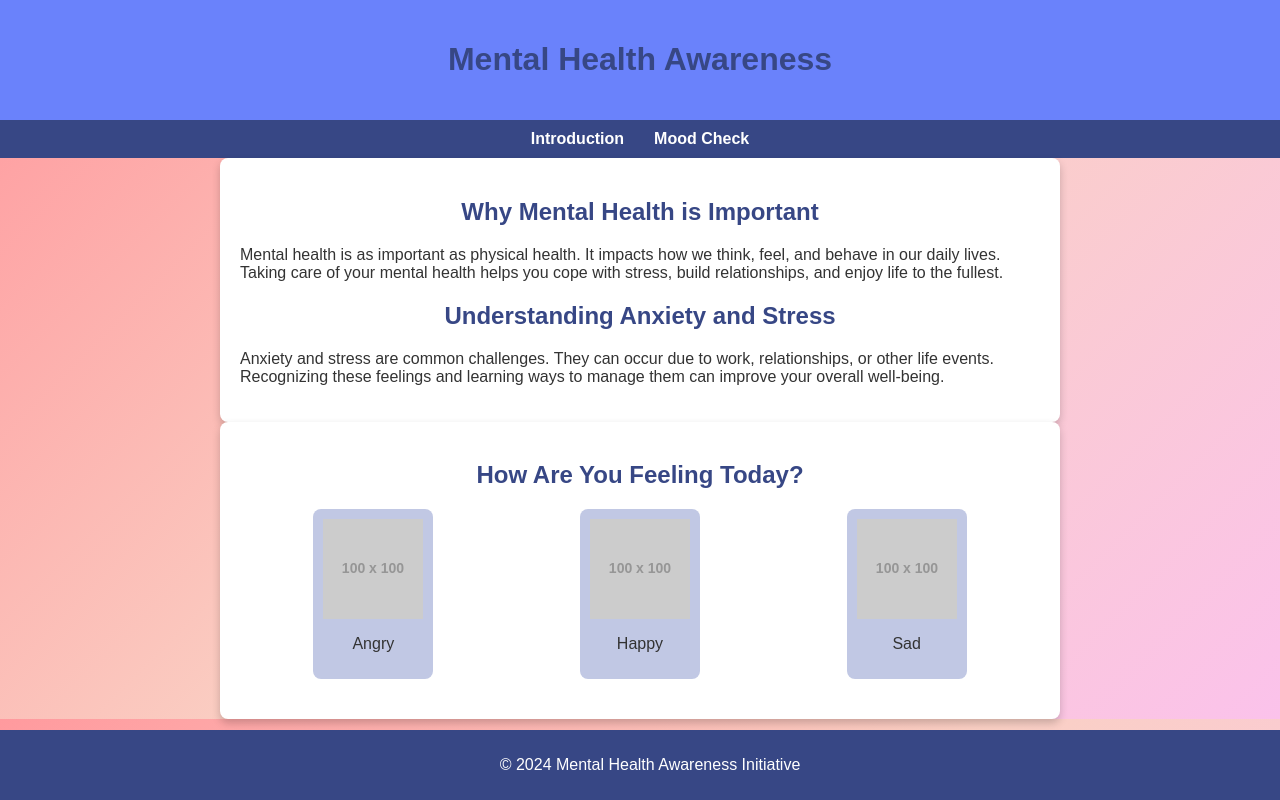
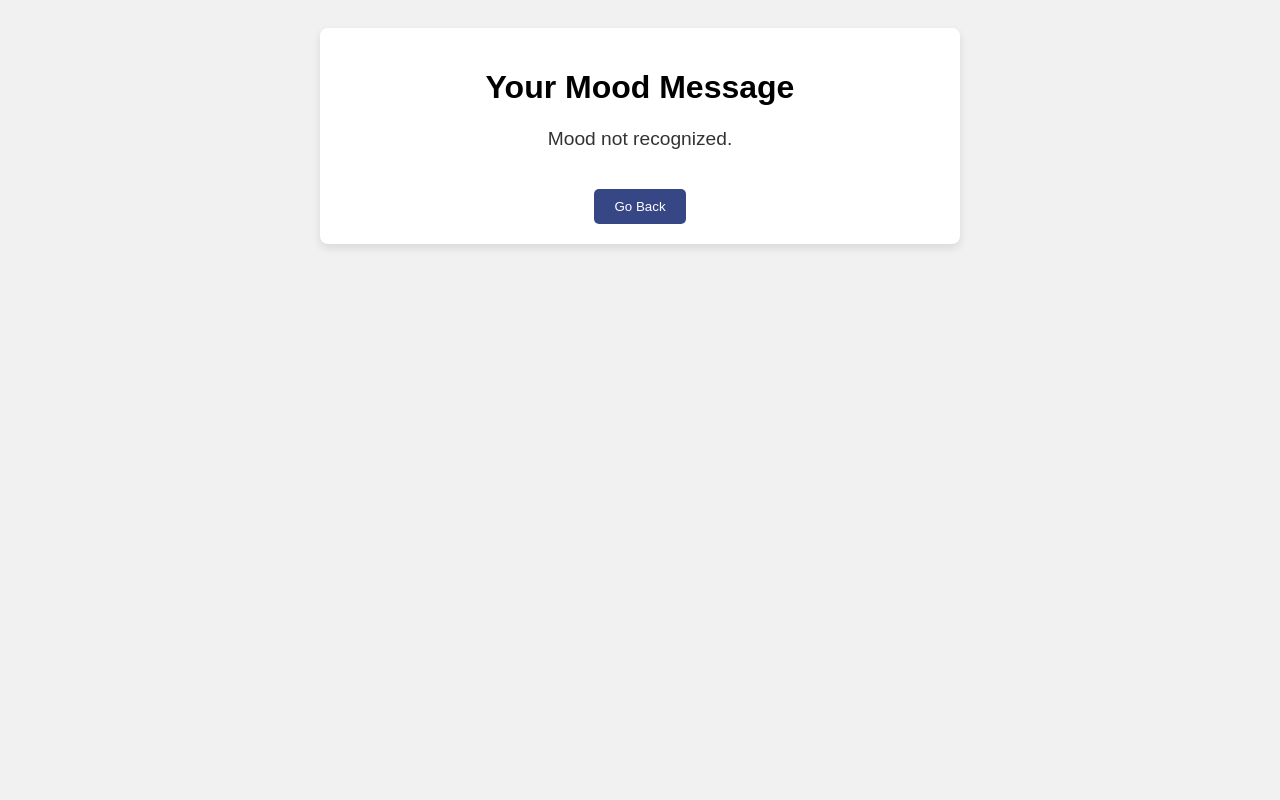
Before and after one commit to Ayaansz/DESIGN-PROJECT, a plain HTML site: page index.html in a window 1280 px wide. Drawn offline with Linux system fonts and the light colour scheme; placeholder pictures from the web are drawn by us.

Commit message:
Update index.html

```diff
--- a/index.html
+++ b/index.html
@@ -3,151 +3,70 @@
 <head>
     <meta charset="UTF-8">
     <meta name="viewport" content="width=device-width, initial-scale=1.0">
-    <title>Mental Health Awareness</title>
+    <title>Mood Message</title>
     <style>
         body {
             font-family: Arial, sans-serif;
-            margin: 0;
-            padding: 0;
-            background: linear-gradient(135deg, #ff9a9e, #fad0c4, #fbc2eb);
+            background-color: #f1f1f1;
+            padding: 20px;
+            text-align: center;
+        }
+
+        .message-container {
+            background-color: white;
+            padding: 20px;
+            border-radius: 8px;
+            box-shadow: 0 4px 8px rgba(0, 0, 0, 0.1);
+            max-width: 600px;
+            margin: auto;
+        }
+
+        .message-container p {
+            font-size: 1.2em;
             color: #333;
         }
 
-        header {
-            background-color: #6a82fb;
+        .back-button {
+            margin-top: 20px;
+            padding: 10px 20px;
+            background-color: #374785;
             color: white;
-            text-align: center;
-            padding: 20px;
+            border: none;
+            border-radius: 5px;
+            cursor: pointer;
         }
 
-        nav {
-            display: flex;
-            justify-content: center;
-            background-color: #374785;
-            padding: 10px;
-        }
-
-        nav a {
-            color: white;
-            margin: 0 15px;
-            text-decoration: none;
-            font-weight: bold;
-        }
-
-        nav a:hover {
-            text-decoration: underline;
-        }
-
-        .container {
-            padding: 20px;
-            max-width: 800px;
-            margin: auto;
-            background: white;
-            box-shadow: 0 4px 8px rgba(0, 0, 0, 0.2);
-            border-radius: 8px;
-        }
-
-        h1, h2 {
-            text-align: center;
-            color: #374785;
-        }
-
-        .mood-options {
-            display: flex;
-            justify-content: space-around;
-            margin: 20px 0;
-        }
-
-        .mood-option {
-            display: flex;
-            flex-direction: column;
-            align-items: center;
-            cursor: pointer;
-            padding: 10px;
-            border-radius: 8px;
-            background-color: #c1c8e4;
-            transition: transform 0.3s, background-color 0.3s;
-        }
-
-        .mood-option:hover {
-            transform: scale(1.1);
-            background-color: #a3a8d2;
-        }
-
-        .message {
-            text-align: center;
-            font-size: 1.2em;
-            font-weight: bold;
-            margin-top: 20px;
-            color: #ff6b6b;
-        }
-
-        footer {
-            text-align: center;
-            background-color: #374785;
-            color: white;
-            padding: 10px;
-            position: fixed;
-            bottom: 0;
-            width: 100%;
+        .back-button:hover {
+            background-color: #6a82fb;
         }
     </style>
 </head>
 <body>
-    <header>
-        <h1>Mental Health Awareness</h1>
-    </header>
-
-    <nav>
-        <a href="#introduction">Introduction</a>
-        <a href="#mood">Mood Check</a>
-    </nav>
-
-    <section id="introduction" class="container">
-        <h2>Why Mental Health is Important</h2>
-        <p>Mental health is as important as physical health. It impacts how we think, feel, and behave in our daily lives. Taking care of your mental health helps you cope with stress, build relationships, and enjoy life to the fullest.</p>
-        <h2>Understanding Anxiety and Stress</h2>
-        <p>Anxiety and stress are common challenges. They can occur due to work, relationships, or other life events. Recognizing these feelings and learning ways to manage them can improve your overall well-being.</p>
-    </section>
-
-    <section id="mood" class="container">
-        <h2>How Are You Feeling Today?</h2>
-        <div class="mood-options">
-            <div class="mood-option" onclick="showMessage('angry')">
-                <img src="https://via.placeholder.com/100" alt="Angry face">
-                <p>Angry</p>
-            </div>
-            <div class="mood-option" onclick="showMessage('happy')">
-                <img src="https://via.placeholder.com/100" alt="Happy face">
-                <p>Happy</p>
-            </div>
-            <div class="mood-option" onclick="showMessage('sad')">
-                <img src="https://via.placeholder.com/100" alt="Sad face">
-                <p>Sad</p>
-            </div>
-        </div>
-        <div id="message" class="message"></div>
-    </section>
-
-    <footer>
-        <p>&copy; 2024 Mental Health Awareness Initiative</p>
-    </footer>
+    <div class="message-container">
+        <h1>Your Mood Message</h1>
+        <p id="moodMessage"></p>
+        <button class="back-button" onclick="window.history.back()">Go Back</button>
+    </div>
 
     <script>
-        function showMessage(mood) {
-            const messageElement = document.getElementById('message');
-            let message;
+        function getMoodMessage(mood) {
+            if (mood === 'angry') {
+                return "Take a deep breath. It's okay to feel this way. Remember, you have the strength to handle this!";
+            } else if (mood === 'happy') {
+                return "You're doing great! Keep spreading positivity and joy!";
+            } else if (mood === 'sad') {
+                return "It's okay to feel sad sometimes. Remember, you're not alone, and things will get better.";
+            }
+            return "Mood not recognized.";
+        }
 
-            if (mood === 'angry') {
-                message = "Take a deep breath. It's okay to feel this way. Remember, you have the strength to handle this!";
-            } else if (mood === 'happy') {
-                message = "You're doing great! Keep spreading positivity and joy!";
-            } else if (mood === 'sad') {
-                message = "It's okay to feel sad sometimes. Remember, you're not alone, and things will get better.";
-            }
+        // Get the mood from the URL parameters
+        const urlParams = new URLSearchParams(window.location.search);
+        const mood = urlParams.get('mood');
+        const message = getMoodMessage(mood);
 
-            messageElement.textContent = message;
-        }
+        // Set the message in the HTML
+        document.getElementById('moodMessage').textContent = message;
     </script>
 </body>
 </html>
```
